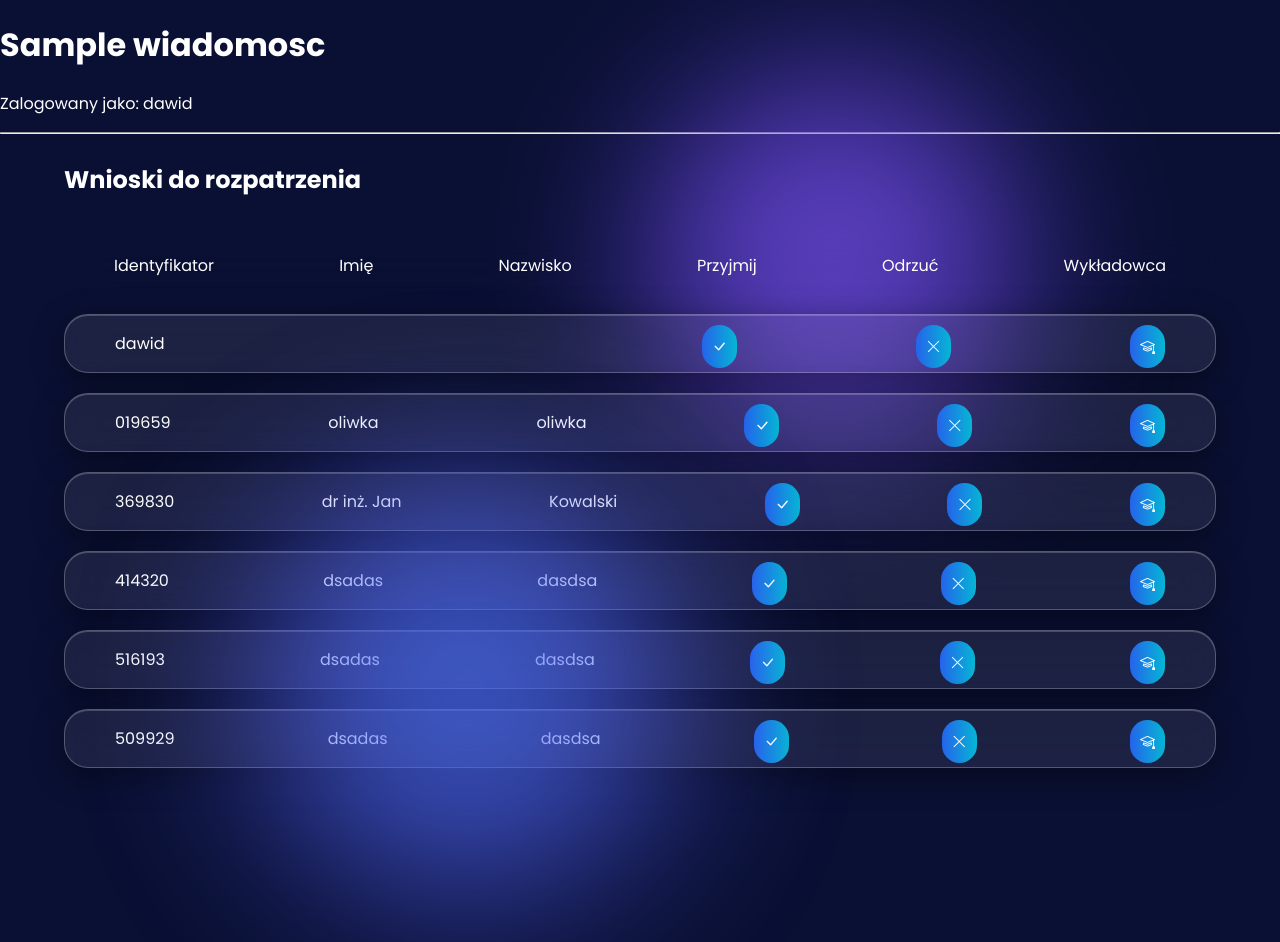
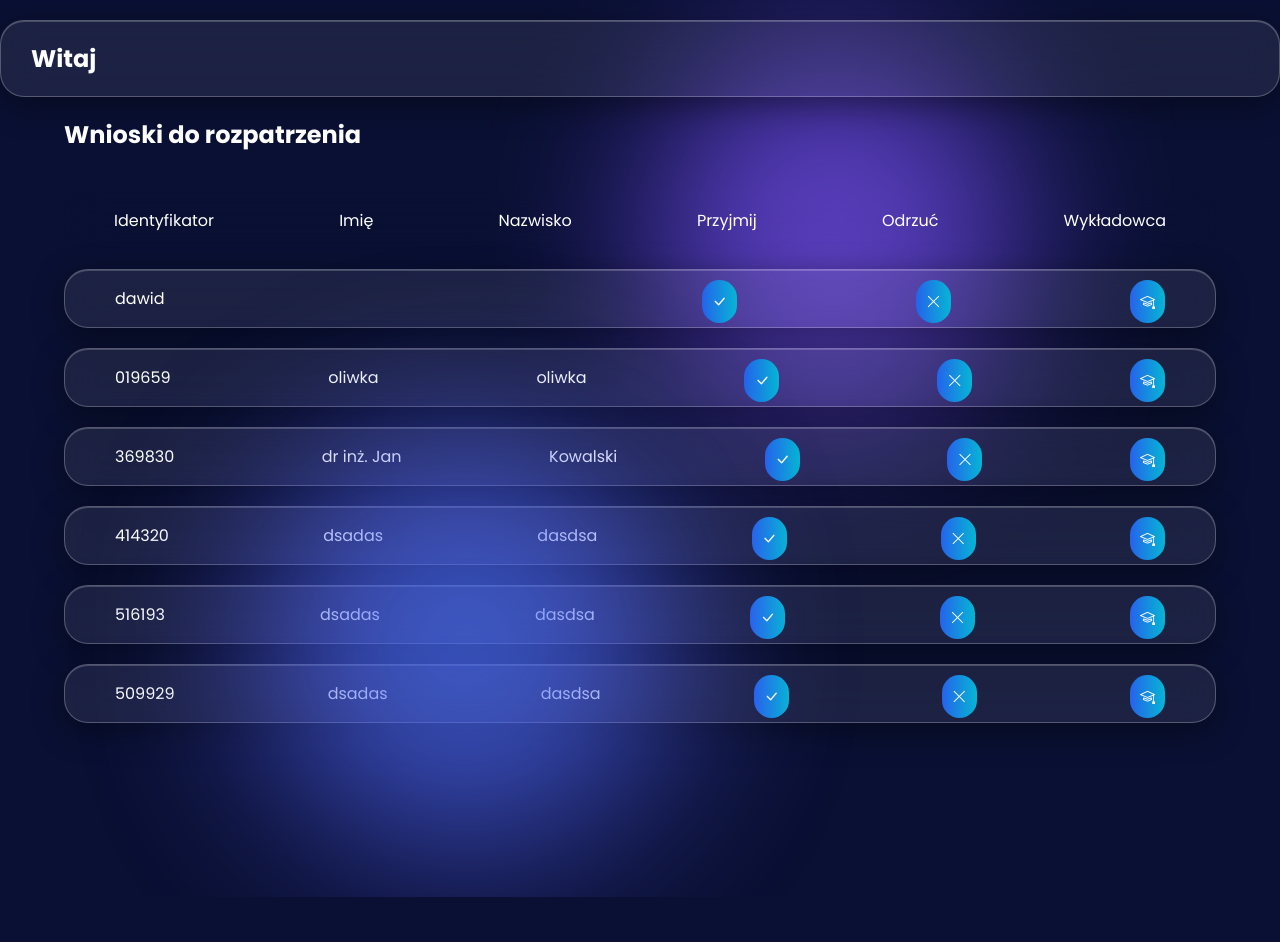
Before and after one commit to dawidkawinski/OwnSystem-Project, a Django app: template core/templates/lecturer_dashboard.html in a window 1280 px wide. After the commit the page ends 897 px from the top, so only its background shows below. Run offline with Django 5.2, Linux system fonts and the light colour scheme; a user stored in the database is signed in; data comes from the database, SQL or seed files in the repository; both versions use the stored data as it was after the commit; tables that the repository leaves empty hold one stand-in row (values such as "Sample post"); the template is opened without the code that fills it: values that come from a table or form of the project are taken from there, most other values are stand-ins (such as "Sample title", 1, 10 or a date in 2020).

Commit message:
Make some changes in styles on lecturer dashboard

```diff
--- a/core/static/core/style.css
+++ b/core/static/core/style.css
@@ -157,7 +157,7 @@ form button:hover {
     color: #2563eb;
 }
 
-/*  */
+/* Lecturer dashboard  */
 table {
     border-collapse: collapse;
 }
@@ -193,3 +193,29 @@ table {
     border: none;
     box-shadow: none;
 }
+
+header {
+    background: rgba(255, 255, 255, 0.08);
+    backdrop-filter: blur(20px);
+    -webkit-backdrop-filter: blur(20px);
+    border: 1px solid rgba(255, 255, 255, 0.25);
+    border-radius: 24px;
+    box-shadow:
+        0 8px 32px rgba(0, 0, 0, 0.4),
+        inset 0 1px 0 rgba(255, 255, 255, 0.2);
+    margin-top: 20px;
+    width: 100%;
+    max-width: 1300px;
+    padding: 0 30px;
+}
+
+.left-panel {
+
+}
+
+.right-panel {
+    display: flex;
+    flex-direction: column;
+    justify-content: end;
+    margin-right: auto;
+}
--- a/core/templates/lecturer_dashboard.html
+++ b/core/templates/lecturer_dashboard.html
@@ -9,9 +9,15 @@
     <link rel="stylesheet" href="{% static 'core/style.css' %}">
 </head>
 <body>
-    <h1>{{ wiadomosc }}</h1>
-    <p>Zalogowany jako: {{request.user.username}}</p>
-    <hr>
+    <div class="left-panel">
+
+    </div>
+    <div class="right-panel">
+
+        <header>
+            <h2>Witaj  {{request.user.first_name}} {{request.user.last_name}}</h2>
+        </header>
+
         <div class="candidate-list">
             <h2>Wnioski do rozpatrzenia</h2>
             <div class="candidate-headers candidate-line">
@@ -41,8 +47,7 @@
                     </form>
                 </div>
             {% endfor %}
-
         </div>
-
+    </div>
 </body>
 </html>
--- a/core/templates/registration/success.html
+++ b/core/templates/registration/success.html
@@ -13,7 +13,7 @@
             <p>Twój identyfikator studenta:</p>
             <h1>{{ id }}</h1>
             <p>Zapisz go, bo będzie potrzebny przy każdym logowaniu.</p>
-            <a class="success-link" href="{% url 'role_redirect' %}">Przejdź do panelu</a>
+            <a class="success-link" href="{% url 'login' %}">Wróć do strony logowania</a>
         </div>
     </div>
 </body>
--- a/core/views.py
+++ b/core/views.py
@@ -34,10 +34,7 @@ def register_success(request):
 def student_dashboard(request):
     if not request.user.is_student:
         raise PermissionDenied
-    context = {
-        'wiadomosc' : 'Witaj w panelu studenta!',
-    }
-    return render(request, 'student_dashboard.html', context)
+    return render(request, 'student_dashboard.html')
 
 
 @login_required
@@ -46,7 +43,6 @@ def lecturer_dashboard(request):
         raise PermissionDenied
     candidates = User.objects.filter(is_student=False, is_lecturer=False, is_candidate=True)
     context = {
-        'wiadomosc' : 'Witaj w panelu wykladowcy!',
         'candidates': candidates
     }
     return render(request, 'lecturer_dashboard.html', context)
```
Also changed, not shown: db.sqlite3. Lines whose indentation alone changed are shown as unchanged.
